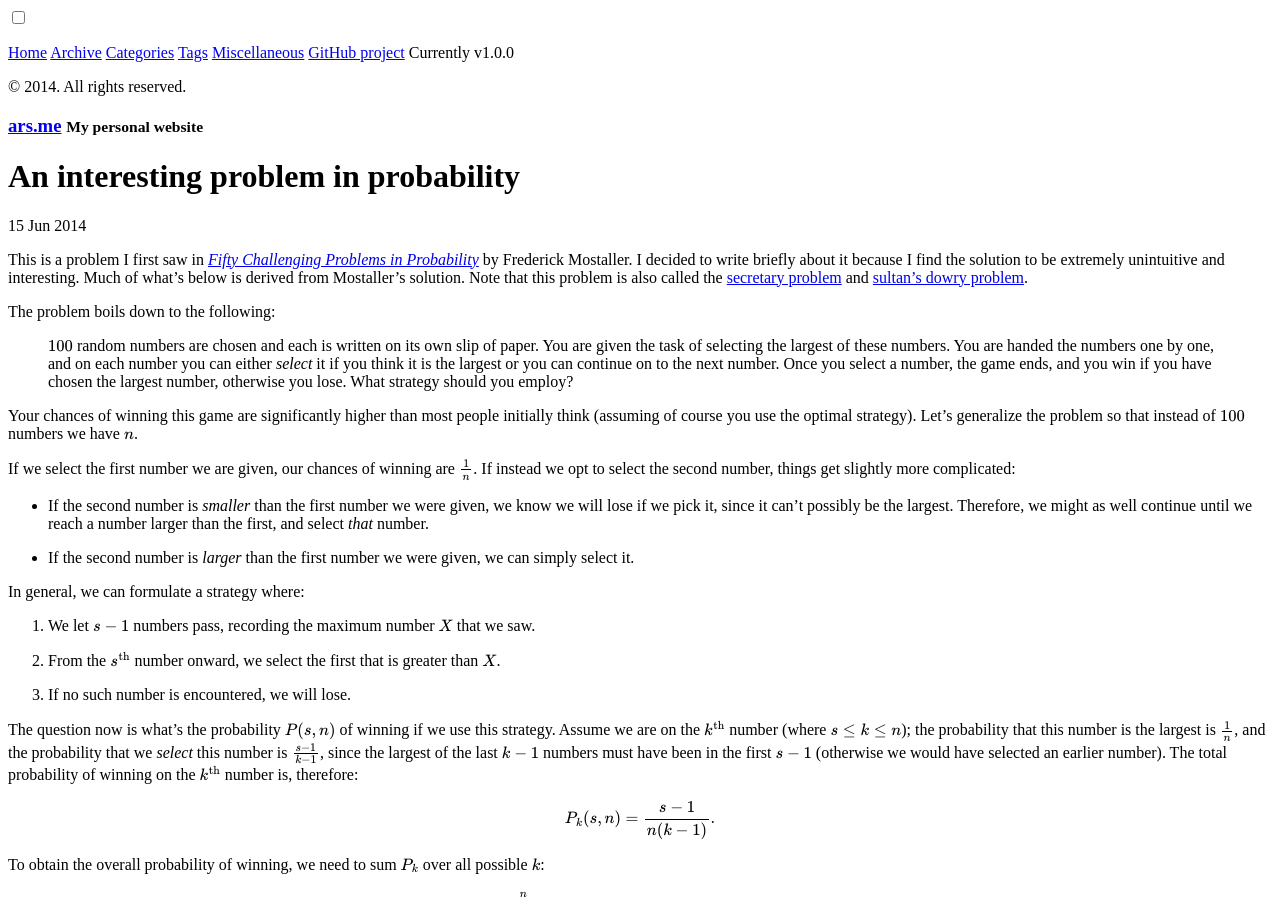
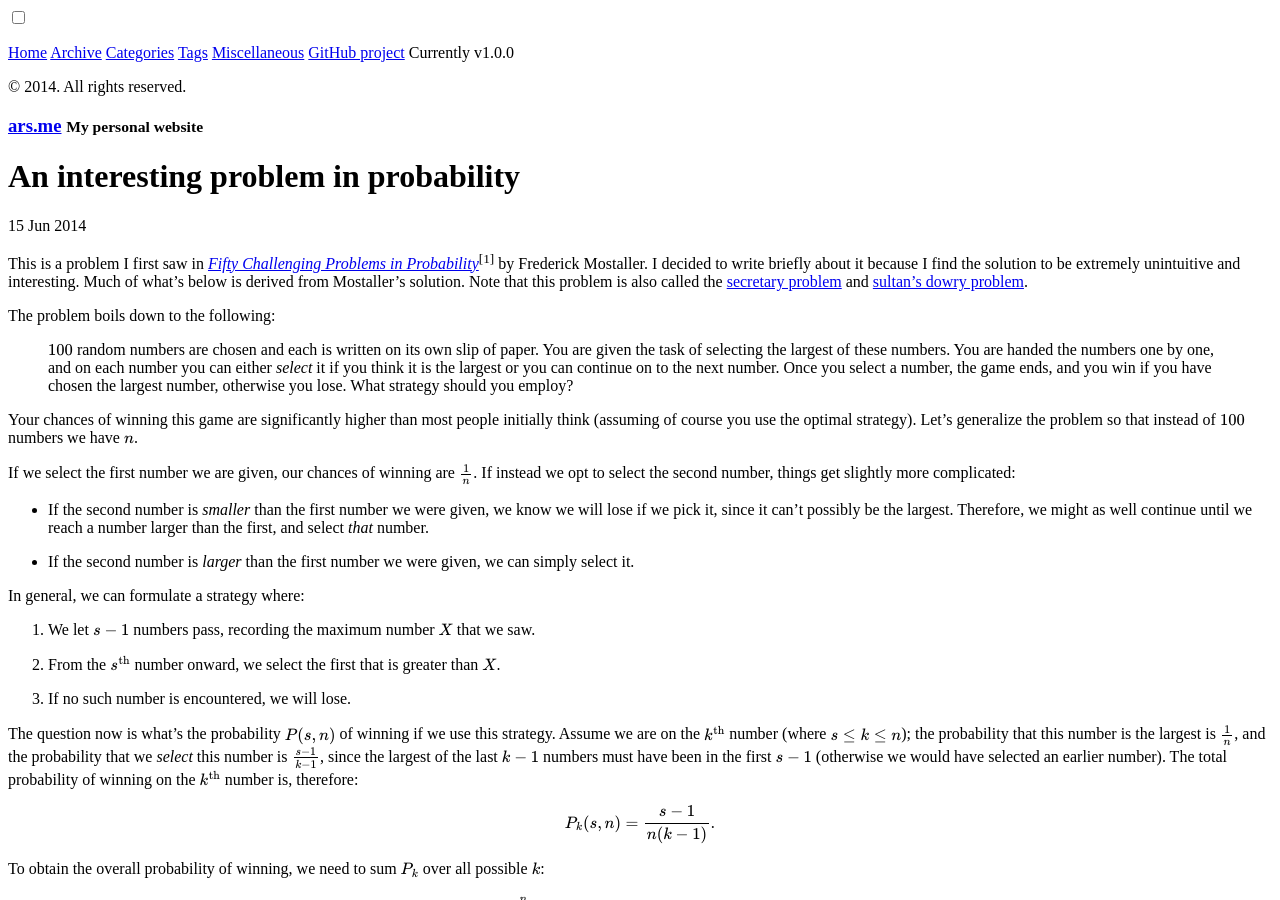
Before and after one commit to arshajii/arshajii.github.io, a Jekyll site: the page built from _posts/2014-06-15-interesting-probability-problem.md, in a window 1280 px wide and 900 px high. Built offline with Jekyll 4.4.1, drawn with Linux system fonts in a browser that asks for light colours; formulas are drawn with MathJax 3.

Commit message:
update latest post

```diff
--- a/_posts/2014-06-15-interesting-probability-problem.md
+++ b/_posts/2014-06-15-interesting-probability-problem.md
@@ -6,7 +6,7 @@ tags:
 - math
 ---
 
-This is a problem I first saw in [*Fifty Challenging Problems in Probability*](http://www.amazon.com/Challenging-Problems-Probability-Solutions-Mathematics/dp/0486653552) by Frederick Mostaller. I decided to write briefly about it because I find the solution to be extremely unintuitive and interesting. Much of what's below is derived from Mostaller's solution. Note that this problem is also called the [secretary problem](http://en.wikipedia.org/wiki/Secretary_problem) and [sultan's dowry problem](http://mathworld.wolfram.com/SultansDowryProblem.html).
+This is a problem I first saw in [*Fifty Challenging Problems in Probability*](http://www.amazon.com/Challenging-Problems-Probability-Solutions-Mathematics/dp/0486653552)<sup>[1]</sup> by Frederick Mostaller. I decided to write briefly about it because I find the solution to be extremely unintuitive and interesting. Much of what's below is derived from Mostaller's solution. Note that this problem is also called the [secretary problem](http://en.wikipedia.org/wiki/Secretary_problem) and [sultan's dowry problem](http://mathworld.wolfram.com/SultansDowryProblem.html).
 
 The problem boils down to the following:
 
```
